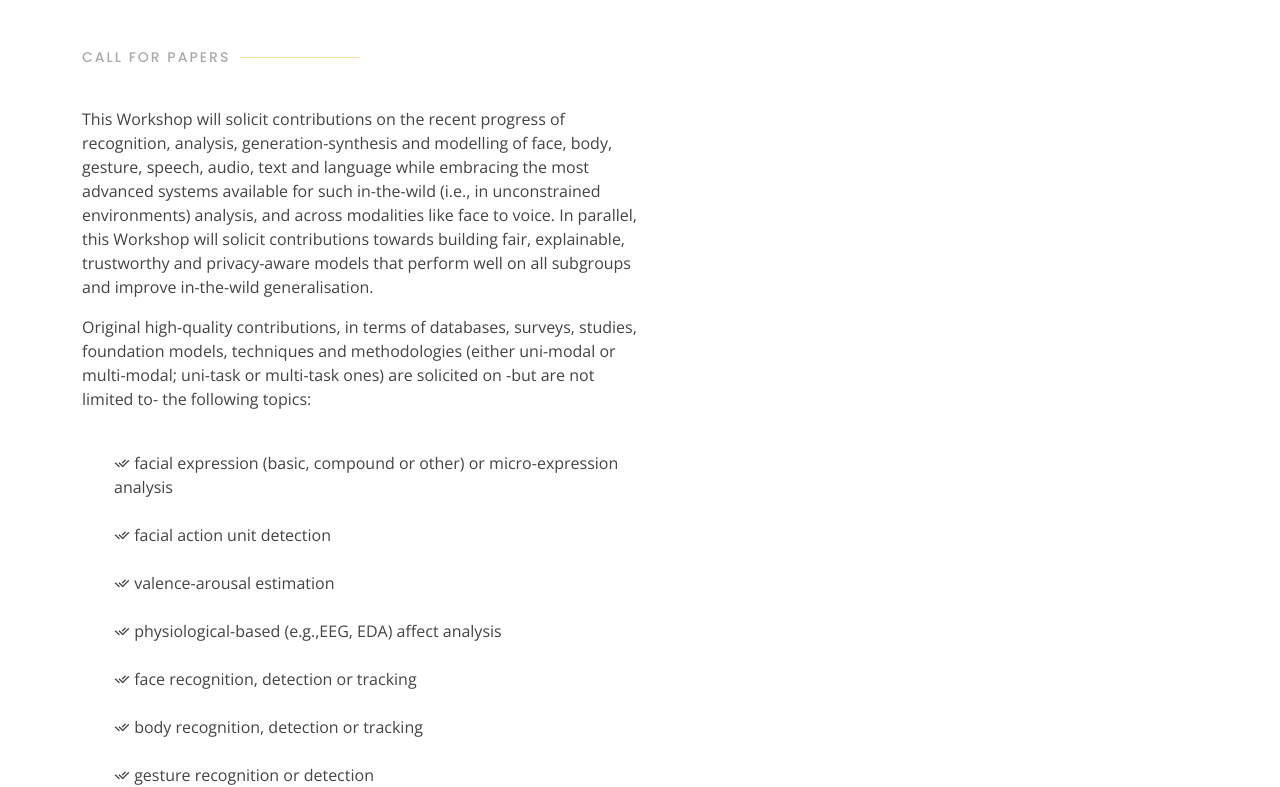
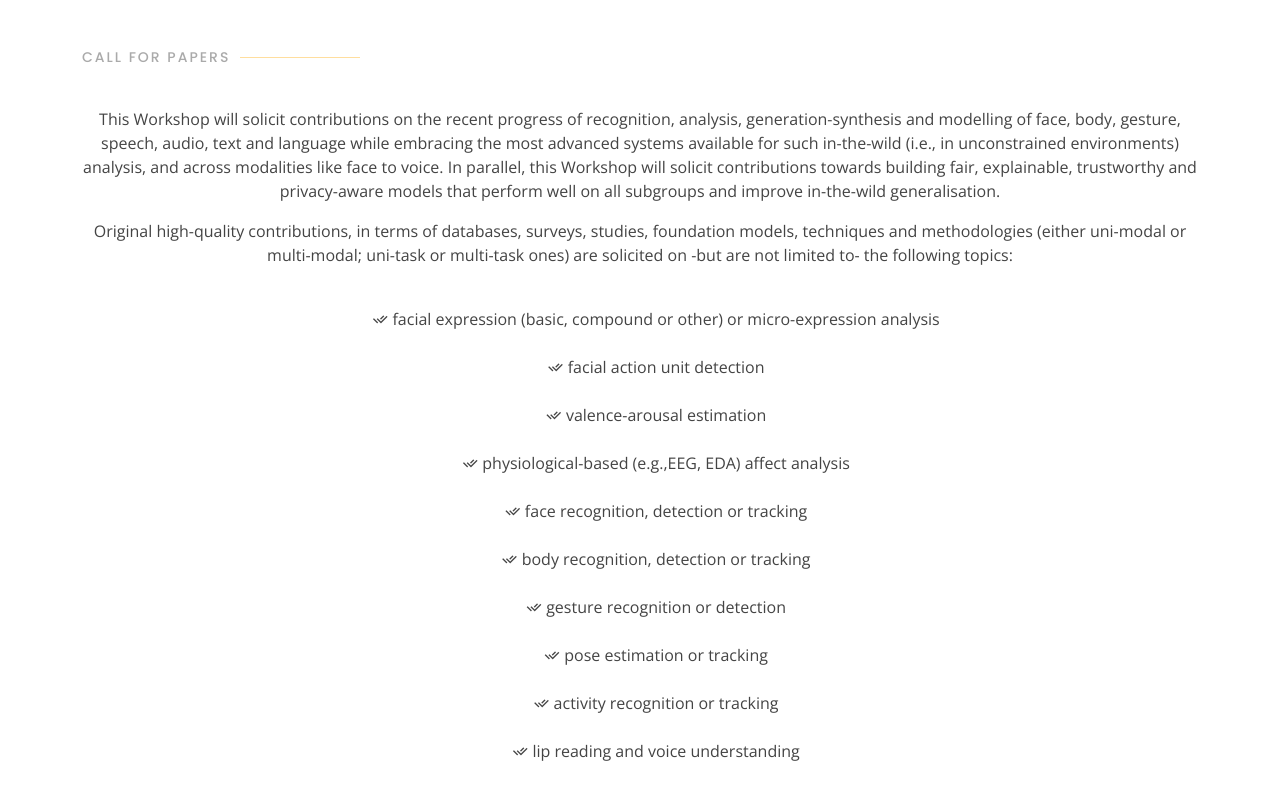
Before and after one commit to ai-medical-image-analysis/5th, a plain HTML site: page index.html in a window 1280 px wide. Shown: the part 2240-3027 px from the top of the page. Drawn offline with nearby package versions, Linux system fonts and the light colour scheme.

Commit message:
Add files via upload

```diff
--- a/index.html
+++ b/index.html
@@ -260,8 +260,7 @@
 
         </div>
 
-          <div class="col-lg-6 pt-4 pt-lg-0 order-2 order-lg-1 content" data-aos="fade-right" data-aos-delay="100">
-
+<div class="text-center">
 
 <p>
 This Workshop will solicit contributions on the recent progress of recognition, analysis, generation-synthesis and modelling of face, body, gesture, speech, audio, text and language while embracing the most advanced systems available for such in-the-wild (i.e., in unconstrained environments) analysis, and across modalities like face to voice. In parallel, this Workshop will solicit contributions towards building fair, explainable, trustworthy and privacy-aware models that perform well on all subgroups and improve in-the-wild generalisation. </p>
@@ -309,13 +308,9 @@ Original high-quality contributions, in terms of databases, surveys, studies, fo
         </div>
 
 
-
-
-
-
-              <br>  <span> <em>Paper Submission Deadline: </em>  &nbsp &nbsp &nbsp &nbsp &nbsp &nbsp &nbsp &nbsp &nbsp &nbsp &nbsp &nbsp &nbsp &nbsp &nbsp March 30, 2024  </span> </br>
+              <br>  <span> <em>Paper Submission Deadline: </em>  &nbsp &nbsp &nbsp &nbsp &nbsp &nbsp &nbsp &nbsp &nbsp &nbsp &nbsp &nbsp &nbsp &nbsp &nbsp &nbsp &nbsp &nbsp &nbsp &nbsp &nbsp &nbsp &nbsp &nbsp &nbsp &nbsp &nbsp &nbsp &nbsp &nbsp March 30, 2024  </span> </br>
                <br>  <span>  <em>Review decisions sent to authors; Notification of acceptance: </em>   &nbsp &nbsp  April 10, 2024 </span> </br>
-              <br>   <span>   <em>Camera ready version: </em> &nbsp &nbsp &nbsp &nbsp &nbsp &nbsp &nbsp &nbsp &nbsp &nbsp &nbsp &nbsp &nbsp &nbsp &nbsp &nbsp &nbsp  April  14, 2024  </span> </br>
+              <br>   <span>   <em>Camera ready version: </em> &nbsp &nbsp &nbsp &nbsp &nbsp &nbsp &nbsp &nbsp &nbsp &nbsp &nbsp &nbsp &nbsp &nbsp &nbsp &nbsp &nbsp &nbsp &nbsp &nbsp &nbsp &nbsp &nbsp &nbsp &nbsp &nbsp &nbsp &nbsp &nbsp &nbsp &nbsp &nbsp  April  14, 2024  </span> </br>
               </div>
             </div>
           </div>
```
